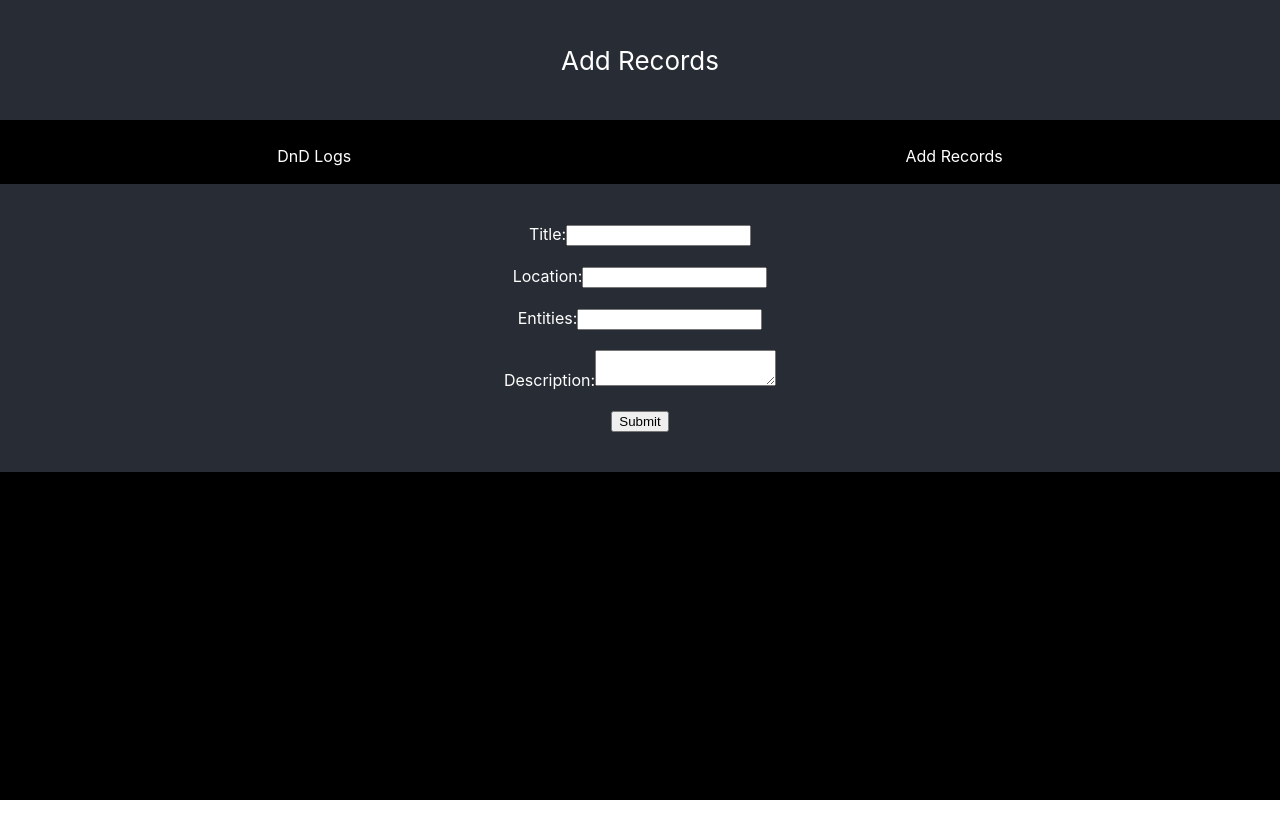
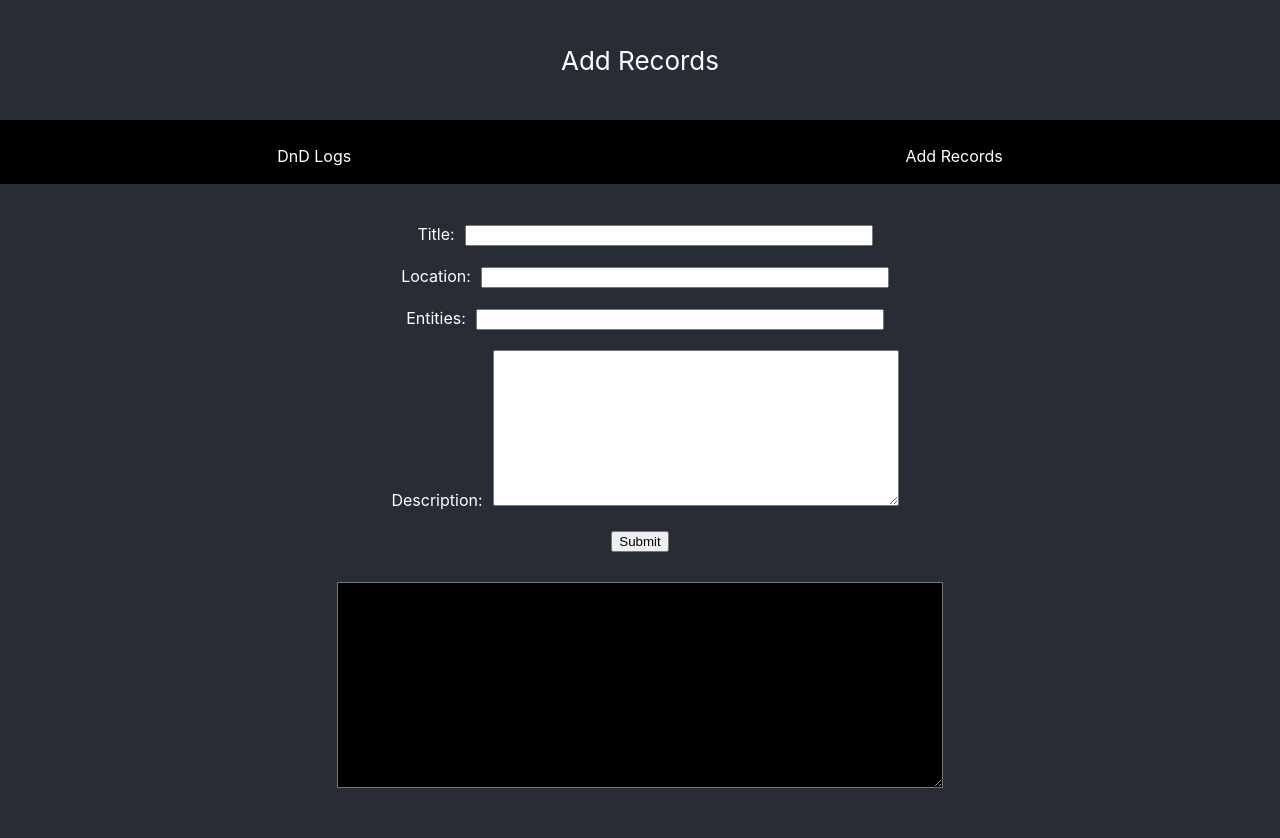
Before and after one commit to Ceemot/DnDLog, a React (Create React App) app in the folder dnd-log/: page / in a window 1280 px wide. Both pictures are taken after a click on the item "Add Records". Shown: the top 838 px of the page. Before the commit the page ends 800 px from the top, so only its background shows below. Built offline with nearby package versions, Linux system fonts and the light colour scheme.

Commit message:
added styling, output window to display generated record json

```diff
--- a/dnd-log/src/App.css
+++ b/dnd-log/src/App.css
@@ -51,3 +51,21 @@
   margin-left: auto;
   margin-right: auto;
 }
+.formLabel {
+  margin: 10px;
+}
+.formInput {
+  width: 400px;
+}
+.textArea {
+  width: 400px;
+  height: 150px;
+}
+.theOutput {
+  cursor: default;
+  width: 600px;
+  height: 200px;
+  background: black;
+  color: white;
+  margin: 30px;
+}
--- a/dnd-log/src/Components/AddLog.tsx
+++ b/dnd-log/src/Components/AddLog.tsx
@@ -1,13 +1,16 @@
 import * as React from "react";
 import { useState } from "react";
+import { Log } from "../Components/Types";
 
 export default function AddLog() {
   const [formData, setFormData] = useState({
     title: "",
     location: "",
-    entities: [""],
+    entities: "",
     description: "",
   });
+
+  const [outputText, setOutputText] = useState("");
 
   const handleChange = (event) => {
     const { name, value } = event.target;
@@ -16,17 +19,25 @@ export default function AddLog() {
 
   const handleSubmit = (event) => {
     event.preventDefault();
-    alert(
-      `Title: ${formData.title}, Location: ${formData.location}, Entities: ${formData.entities}, Description: ${formData.description}`
-    );
+    var logItem: Log = {
+      LogId: 3,
+      Title: formData.title,
+      Location: formData.location,
+      Entities: formData.entities.split(","),
+      Description: formData.description,
+    };
+    setOutputText(JSON.stringify(logItem, undefined, 4));
   };
   //Was not sure how to make an array in entities, was thinking a checkbox for party members
   //Also the css on this page is whack
   return (
     <div style={{ marginBlockStart: "0px", padding: "40px" }}>
-      <form onSubmit={handleSubmit}>
-        <label htmlFor="title">Title:</label>
+      <form className="inputForm" onSubmit={handleSubmit}>
+        <label className="formLabel" htmlFor="title">
+          Title:
+        </label>
         <input
+          className="formInput"
           type="text"
           id="title"
           name="title"
@@ -35,8 +46,11 @@ export default function AddLog() {
         />
         <br />
         <br />
-        <label htmlFor="location">Location:</label>
+        <label className="formLabel" htmlFor="location">
+          Location:
+        </label>
         <input
+          className="formInput"
           type="text"
           id="location"
           name="location"
@@ -45,8 +59,11 @@ export default function AddLog() {
         />
         <br />
         <br />
-        <label htmlFor="entities">Entities:</label>
+        <label className="formLabel" htmlFor="entities">
+          Entities:
+        </label>
         <input
+          className="formInput"
           type="text"
           id="entities"
           name="entities"
@@ -55,8 +72,11 @@ export default function AddLog() {
         />
         <br />
         <br />
-        <label htmlFor="description">Description:</label>
+        <label className="formLabel" htmlFor="description">
+          Description:
+        </label>
         <textarea
+          className="formInput textArea"
           id="description"
           name="description"
           value={formData.description}
@@ -66,6 +86,15 @@ export default function AddLog() {
         <br />
         <button type="submit">Submit</button>
       </form>
+      <div>
+        <textarea
+          id="outputText"
+          name="outputText"
+          className="theOutput"
+          value={outputText}
+          readOnly
+        />
+      </div>
     </div>
   );
 }
```
